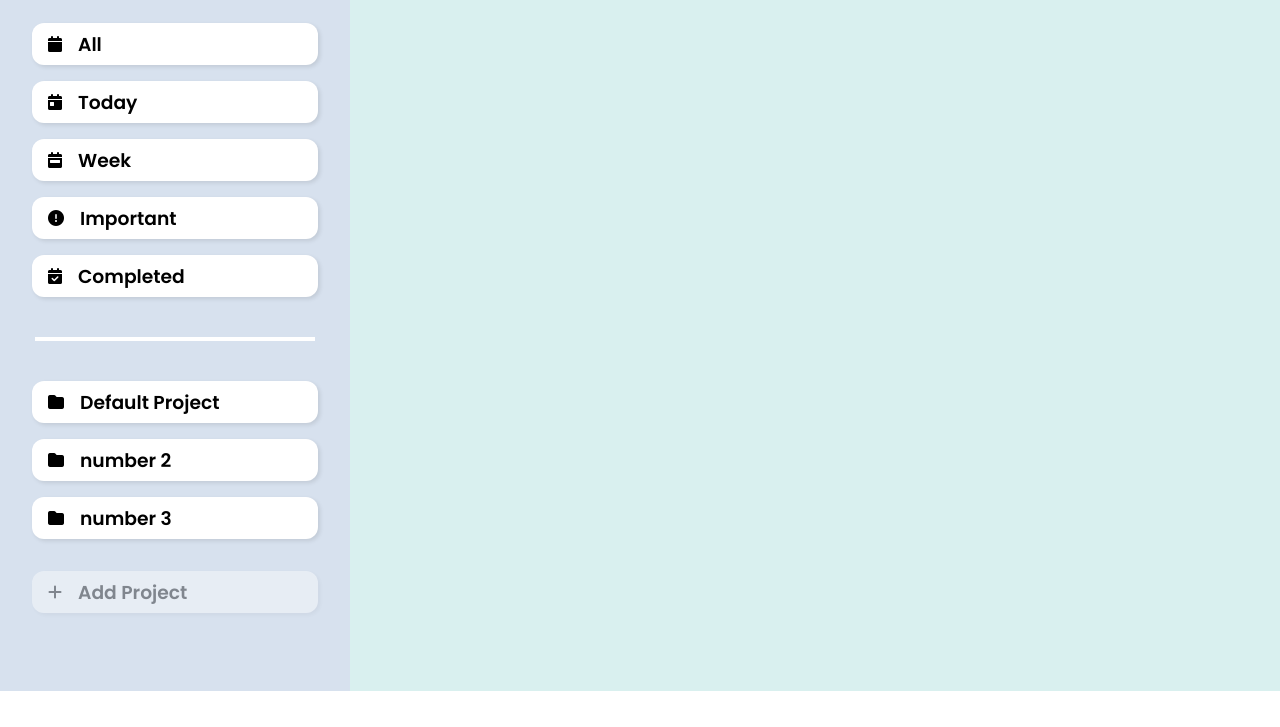
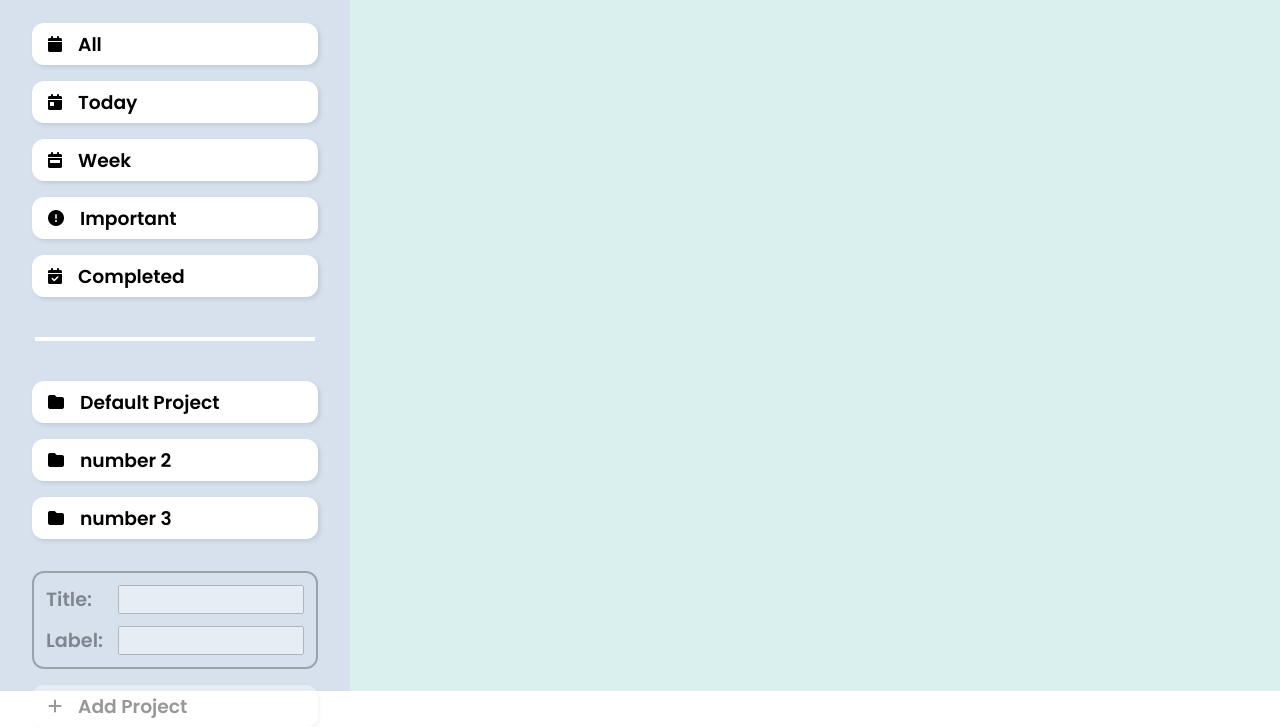
Before and after one commit to elsaepo/odin-todo, a website built with webpack: page dist/index.html in a window 1280 px wide. Shown: the part 109-836 px from the top of the page. Before the commit the page ends 800 px from the top, so only its background shows below. Built offline with nearby package versions, Linux system fonts and the light colour scheme.

Commit message:
clean up adding/removing project logic. make initial new project display

```diff
--- a/src/actionHandler.js
+++ b/src/actionHandler.js
@@ -1,21 +1,24 @@
-import { Project, projectList, deleteProjectByID } from "./project.js";
+import { Project, getProjectByID } from "./project.js";
 import { Task } from "./task.js";
 import "./style.css";
 import { eventEmitter, drawProjectNav, navContainer, projectContainer, addProjectButton } from "./domCreator.js";
 
 // Event listener for adding new project & drawing it to DOM
-addProjectButton.addEventListener("mousedown", function(){
-    const newProjectTitle = prompt("what is the title");
-    const newProjectDescr = prompt("what is the desc");
-    const newProject = new Project(newProjectTitle, newProjectDescr);
-    projectList.push(newProject);
-    drawProjectNav(newProject);
-})
+// addProjectButton.addEventListener("mousedown", function () {
+//     const newProjectTitle = prompt("what is the title");
+//     const newProjectDescr = prompt("what is the desc");
+//     const newProject = new Project(newProjectTitle, newProjectDescr);
+//     drawProjectNav(newProject);
+// })
 
 // Event listeners for selecting projects & displaying/removing them from DOM
-eventEmitter.on("deleteButton", (projectButton)=>{
+eventEmitter.on("deleteButton", (projectButton) => {
     projectButton.remove();
-    deleteProjectByID(projectButton.id);
+    getProjectByID(projectButton.id).deleteProject();
+});
+
+eventEmitter.on("projectButton", (projectButton) => {
+    drawProjectContent(projectButton.id);
 });
 
 let defaultProject = new Project("Default Project", "This is a default project description");
--- a/src/domCreator.js
+++ b/src/domCreator.js
@@ -2,6 +2,44 @@ import "./style.css";
 import { EventEmitter } from "events";
 const eventEmitter = new EventEmitter();
 const content = document.querySelector("#content");
+
+// Functions for drawing elements to window
+const drawSidebarLink = function (linkObj) {
+    const navButton = document.createElement("div");
+    navButton.id = linkObj.link || linkObj.id;
+    navButton.classList.add("nav-button")
+    const navIcon = document.createElement("i");
+    linkObj.iconClasses.forEach(iconClass => navIcon.classList.add(iconClass));
+    const navText = document.createElement("h3");
+    navText.textContent = linkObj.title;
+    navButton.appendChild(navIcon);
+    navButton.appendChild(navText);
+    return navButton;
+}
+
+const drawProjectNav = function (project) {
+    const thisProjectButton = drawSidebarLink(project);
+    const projectDeleteButton = document.createElement("div");
+    projectDeleteButton.classList.add("nav-project-delete");
+    const deleteIcon = document.createElement("i");
+    deleteIcon.classList.add("fa-solid", "fa-xmark");
+    projectDeleteButton.appendChild(deleteIcon);
+    projectDeleteButton.addEventListener("mousedown", function(){
+        eventEmitter.emit("deleteButton", thisProjectButton)
+    })
+    thisProjectButton.appendChild(projectDeleteButton);
+    projectContainer.appendChild(thisProjectButton);
+    return thisProjectButton;
+}
+
+const drawProjectContent = function (project) {
+
+}
+
+const drawTask = function (task) {
+
+}
+
 
 // Creating DOM header
 const header = document.createElement("div");
@@ -18,20 +56,7 @@ body.id = "body-container";
 const sidebar = document.createElement("div");
 sidebar.id = "sidebar";
 
-// Creating DOM navigation - to be put in sidebar
-const drawSidebarLink = function (linkObj) {
-    const navButton = document.createElement("div");
-    navButton.id = linkObj.link || linkObj.id;
-    navButton.classList.add("nav-button")
-    const navIcon = document.createElement("i");
-    linkObj.iconClasses.forEach(iconClass => navIcon.classList.add(iconClass));
-    const navText = document.createElement("h3");
-    navText.textContent = linkObj.title;
-    navButton.appendChild(navIcon);
-    navButton.appendChild(navText);
-    return navButton;
-}
-
+// DOM sidebar navigation
 const navContainer = document.createElement("div");
 navContainer.classList.add("nav-container");
 const navArray = [
@@ -47,30 +72,49 @@ navArray.forEach(button => {
 });
 const horizontalRule = document.createElement("hr");
 
-// Creating DOM projects navigation
+// DOM sidebar projects list
 const projectContainer = document.createElement("div");
 projectContainer.classList.add("nav-container");
-const drawProjectNav = function (project) {
-    const thisProjectButton = drawSidebarLink(project);
-    const projectDeleteButton = document.createElement("div");
-    projectDeleteButton.classList.add("nav-project-delete");
-    const deleteIcon = document.createElement("i");
-    deleteIcon.classList.add("fa-solid", "fa-xmark");
-    projectDeleteButton.appendChild(deleteIcon);
-    projectDeleteButton.addEventListener("mousedown", function(){
-        eventEmitter.emit("deleteButton", thisProjectButton)
-    })
-    thisProjectButton.appendChild(projectDeleteButton);
-    projectContainer.appendChild(thisProjectButton);
-    return thisProjectButton;
-}
-
 const addProjectButtonContainer = document.createElement("div");
 addProjectButtonContainer.classList.add("nav-container", "nav-add-project-container");
 const addProjectButton = drawSidebarLink(
     { title: "Add Project", iconClasses: ["fa-solid", "fa-plus"], link: "add-project" }
 );
 addProjectButtonContainer.appendChild(addProjectButton);
+
+// Add Project container
+const addProjectInputContainer = document.createElement("div");
+const projectNameInputContainer = document.createElement("div");
+const projectNameInputLabel = document.createElement("label");
+projectNameInputLabel.for = "title";
+projectNameInputLabel.textContent = "Title:"
+const projectNameInputText = document.createElement ("input");
+projectNameInputText.id = "title"
+projectNameInputText.name = "title"
+projectNameInputText.type = "text";
+projectNameInputContainer.appendChild(projectNameInputLabel);
+projectNameInputContainer.appendChild(projectNameInputText);
+const projectLabelInputContainer = document.createElement("div");
+const projectLabelInputLabel = document.createElement("label");
+projectLabelInputLabel.for = "label";
+projectLabelInputLabel.textContent = "Label:"
+const projectLabelInputText = document.createElement ("input");
+projectLabelInputText.id = "label"
+projectLabelInputText.name = "label"
+projectLabelInputText.type = "text";
+projectLabelInputContainer.appendChild(projectLabelInputLabel);
+projectLabelInputContainer.appendChild(projectLabelInputText);
+addProjectInputContainer.appendChild(projectNameInputContainer);
+addProjectInputContainer.appendChild(projectLabelInputContainer);
+addProjectInputContainer.classList.add("nav-adding-project");
+
+addProjectButtonContainer.insertBefore(addProjectInputContainer, addProjectButtonContainer.firstChild);
+
+addProjectButton.addEventListener("mousedown", function(event){
+    addProjectInputContainer.classList.toggle("nav-hidden");
+})
+
+
 
 sidebar.appendChild(navContainer);
 sidebar.appendChild(horizontalRule);
@@ -81,4 +125,7 @@ body.appendChild(sidebar);
 content.appendChild(header);
 content.appendChild(body);
 
+
+
+
 export { eventEmitter, drawProjectNav, navContainer, projectContainer, addProjectButton };
--- a/src/project.js
+++ b/src/project.js
@@ -44,11 +44,15 @@ class Project {
     removeTask = (taskObject) => {
         this._taskList = this._taskList.filter(task => task !== taskObject);
     }
+    deleteProject = function () {
+        let projectIndex = projectList.findIndex(project => this === project);
+        projectList.splice(projectIndex, 1);
+    }
 }
 
-const deleteProjectByID = function (id) {
+const getProjectByID = function (id) {
     let projectIndex = projectList.findIndex(project => Number(id) === Number(project.id));
-    projectList.splice(projectIndex, 1);
+    return projectList[projectIndex];
 }
 
-export { Project, projectList, deleteProjectByID };
+export { Project, getProjectByID };
--- a/src/style.css
+++ b/src/style.css
@@ -113,6 +113,42 @@ body {
     opacity: 1;
 }
 
+.nav-adding-project {
+    border: 2px solid rgb(70, 70, 70);
+    border-radius: 12px;
+    display: flex;
+    justify-content: center;
+    flex-direction: column;
+    padding: 12px;
+    gap: 12px;
+    overflow: hidden;
+    transition: display 0.2s ease;
+}
+
+.nav-hidden {
+    transition: display 0.2s ease;
+    display: none;
+}
+
+.nav-adding-project div {
+    display: flex;
+    flex-direction: row;
+    width: 100%;
+    gap: 12px;
+    font-size: 1.2rem;
+}
+
+.nav-adding-project label {
+    width: 60px;
+    font-weight: 600;
+}
+
+.nav-adding-project input {
+    flex-grow: 1;
+    width: 100px;
+    font-size: 1.2rem;
+}
+
 #sidebar hr {
     width: 80%;
     border: none;
```
Also changed, not shown: dist/bundle.js.
